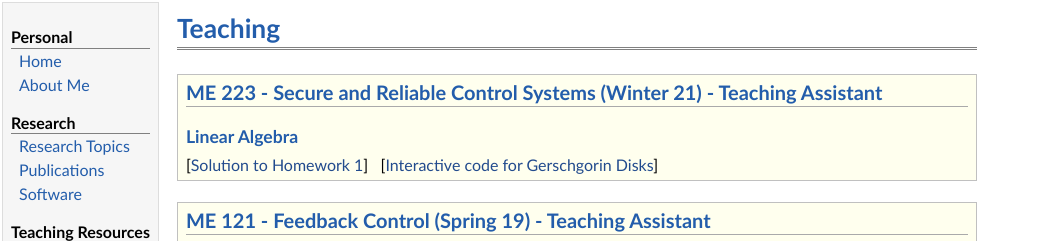
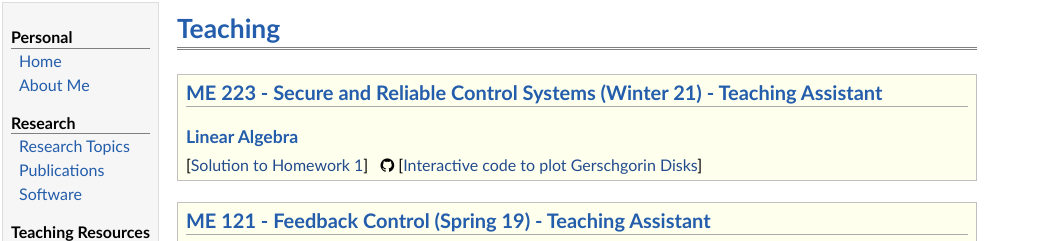
Before and after one commit to tommasomenara/tommasomenara.github.io, a plain HTML site: page teaching.html in a window 1280 px wide. Shown: the top 241 px of the page, without its empty margins (0-1038 px from the left). Drawn offline with nearby package versions, Linux system fonts and the light colour scheme; some packages are replaced by stand-ins of ours.

Commit message:
Add files via upload

```diff
--- a/teaching.html
+++ b/teaching.html
@@ -38,7 +38,7 @@ MathJax.Hub.Config({
 <div class="blockcontent">
 <h2>ME 223 - Secure and Reliable Control Systems (Winter 21) - Teaching Assistant</h2>
 <h3>Linear Algebra  </h3>
-<p>[<a href="https://github.com/tommasomenara/tommasomenara.github.io/raw/master/docs/HW1_Solution.pdf" target=&ldquo;blank&rdquo;>Solution to Homework 1</a>] &nbsp; [<a href="https://mybinder.org/v2/gh/tommasomenara/TeachingCode/HEAD" target=&ldquo;blank&rdquo;>Interactive code for Gerschgorin Disks</a>]</p>
+<p>[<a href="https://github.com/tommasomenara/tommasomenara.github.io/raw/master/docs/HW1_Solution.pdf" target=&ldquo;blank&rdquo;>Solution to Homework 1</a>] &nbsp; <link rel="stylesheet" href="https://cdnjs.cloudflare.com/ajax/libs/font-awesome/4.7.0/css/font-awesome.min.css"><i class="fa fa-github"></i> [<a href="https://mybinder.org/v2/gh/tommasomenara/TeachingCode/HEAD" target=&ldquo;blank&rdquo;>Interactive code to plot Gerschgorin Disks</a>]</p>
 </div></div>
 <div class="infoblock">
 <div class="blockcontent">
```
